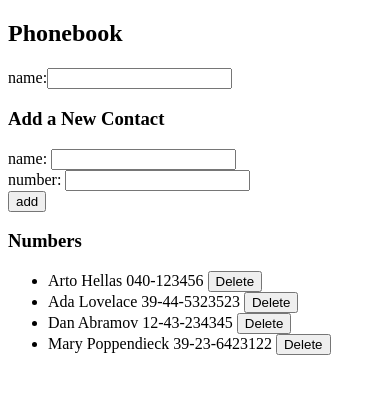
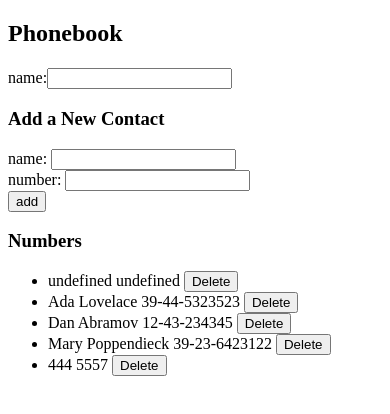
Before and after one commit to ericjen01/fullstackopen2023_exercises, a React (Vite) app in the folder part2/phonebook/: page / in a window 390 px wide. Shown: the top 414 px of the page. Built offline with nearby package versions, Linux system fonts and the light colour scheme; data requests are answered from the project's data file; the HTML template or start-up script is replaced by a standard one.

Commit message:
2.15*: The Phonebook step1

```diff
--- a/part2/phonebook/db.json
+++ b/part2/phonebook/db.json
@@ -1,8 +1,6 @@
 {
   "persons": [
     {
-      "name": "Arto Hellas",
-      "number": "040-123456",
       "id": 1
     },
     {
@@ -19,6 +17,11 @@
       "name": "Mary Poppendieck",
       "number": "39-23-6423122",
       "id": 4
+    },
+    {
+      "name": "444",
+      "number": "5557",
+      "id": 7
     }
   ]
 }
--- a/part2/phonebook/src/App.jsx
+++ b/part2/phonebook/src/App.jsx
@@ -27,18 +27,26 @@ const App = () => {
     effectHook()
   },[])
 
+
   const submitAddition = (e) =>{
     e.preventDefault();
 
     const newPersonToAdd = {name:newName, number:newNumber}
-    const duplicateName = persons.find(p => p.name === newName)
+    const duplicateInput = persons.find(p => p.name === newName)
+    const msg = `${String.fromCharCode(0x26A0)} "${newName}" already exists. update phone # to "${newNumber}" ?`
 
-    duplicateName
-    ? setMessage(`${String.fromCharCode(0x26A0)} " ${newName} " is already added to phonebook`)
-    :   personsService.createPerson(newPersonToAdd).then(serverResponse => {
+    if(duplicateInput){
+      if(window.confirm(msg) === true){
+        personsService.updatePerson(duplicateInput.id, newPersonToAdd).then(acceptedPerson => {
+          //console.log("acceptedPerson: ", acceptedPerson)
+          setPersons(persons.map(p=>p.id === acceptedPerson.id? acceptedPerson : p))
+        })
+      }else{ setMessage("cancelled") }
+    }else{
+      personsService.createPerson(newPersonToAdd).then(serverResponse => {
         setPersons(persons.concat(serverResponse))
-    })
-
+      })
+    }
     setTimeout(() => { setMessage(null) }, 4000)
   }
 
@@ -57,7 +65,6 @@ const App = () => {
     else {
       window.alert("aborted")
     }
-
   }
 
   const managePersonChange = (e) => setNewName(e.target.value)
--- a/part2/phonebook/src/services/persons.jsx
+++ b/part2/phonebook/src/services/persons.jsx
@@ -18,6 +18,14 @@ const createPerson = (newInput) => {
     })
 }
 
+const updatePerson = (id, newInput) => {
+    const respns = axios.put(`${baseUrl}/${id}`, newInput)
+    return respns.then(response =>{
+        console.log("updating to server...")
+        return response.data
+    })
+}
+
 const removePerson = (id) =>{
     const respns = axios.delete(`${baseUrl}/${id}`)
     return respns
@@ -27,4 +35,5 @@ export default {
     getPersons,
     createPerson,
     removePerson,
+    updatePerson,
 }
```
